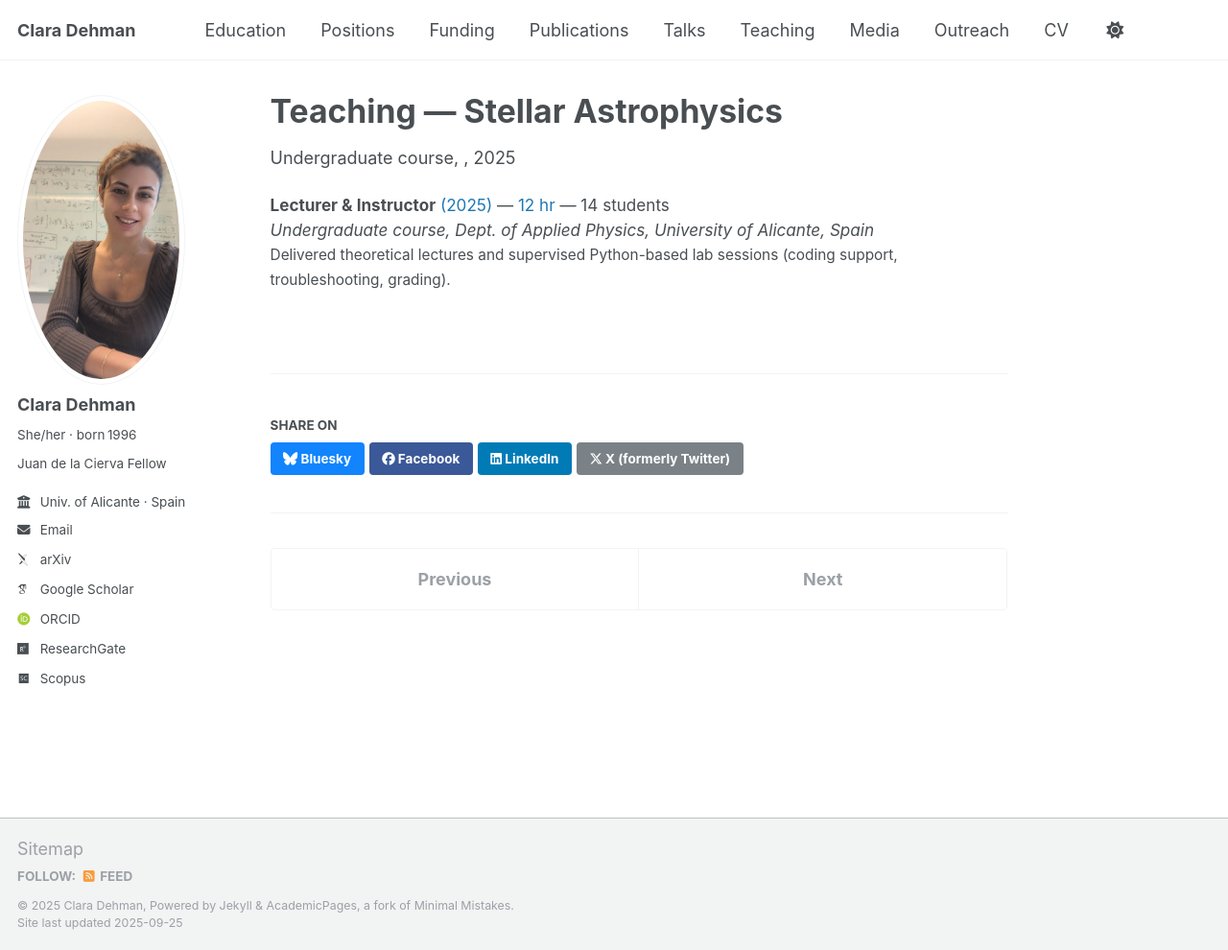
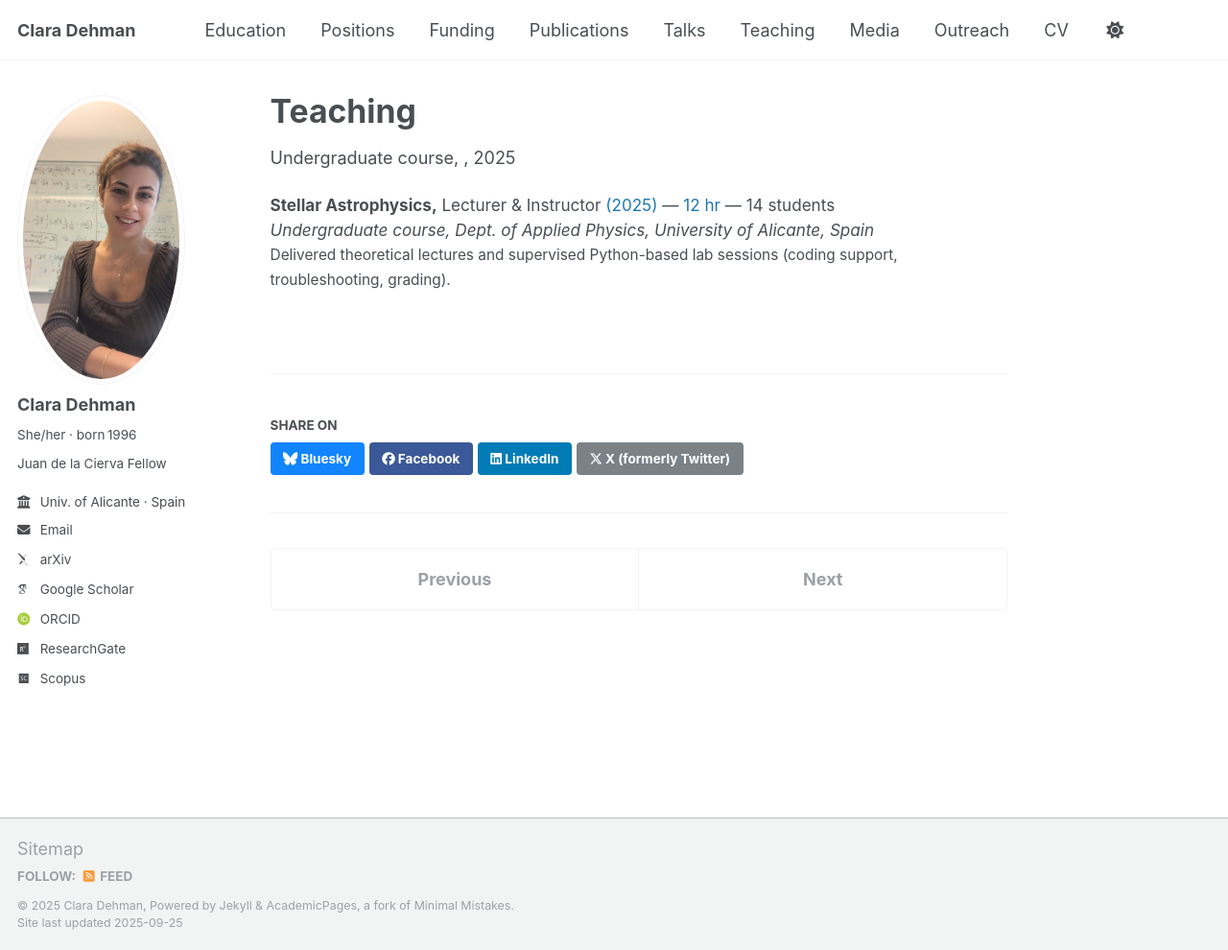
Before and after one commit to ClaraDehman/ClaraDehman.github.io, a Jekyll site: the page built from _teaching/stellar_astro.md, in a window 1280 px wide and 990 px high. Shown: the whole window at 96% size. Built offline with Jekyll 4.4.1, drawn with Linux system fonts in a browser that asks for light colours; some web fonts are replaced; some of the changed lines change nothing that is shown.

Commit message:
Update stellar_astro.md

```diff
--- a/_teaching/stellar_astro.md
+++ b/_teaching/stellar_astro.md
@@ -1,5 +1,5 @@
 ---
-title: "<span style='font-size:1.20em;'>Teaching — Stellar Astrophysics</span>"
+title: "<span style='font-size:1.20em;'>Teaching</span>"
 collection: teaching
 type: "Undergraduate course"
 permalink: /teaching/2025-stellar-astrophysics
@@ -8,7 +8,7 @@ location: "Alicante, Spain"
 
 <div class="archive__item">
   <p class="archive__item-excerpt" style="font-size: 0.95em; margin-top: 0;">
-    <strong>Lecturer & Instructor</strong> <span style="color:#1f77b4;">(2025)</span> — <span style="color:#1f77b4;">12 hr</span> — 14 students<br>
+    <strong>Stellar Astrophysics,</strong> Lecturer & Instructor <span style="color:#1f77b4;">(2025)</span> — <span style="color:#1f77b4;">12 hr</span> — 14 students<br>
     <em>Undergraduate course, Dept. of Applied Physics, University of Alicante, Spain</em><br>
     <span style="font-size: 0.9em;">Delivered theoretical lectures and supervised Python-based lab sessions (coding support, troubleshooting, grading).</span>
   </p>
```
